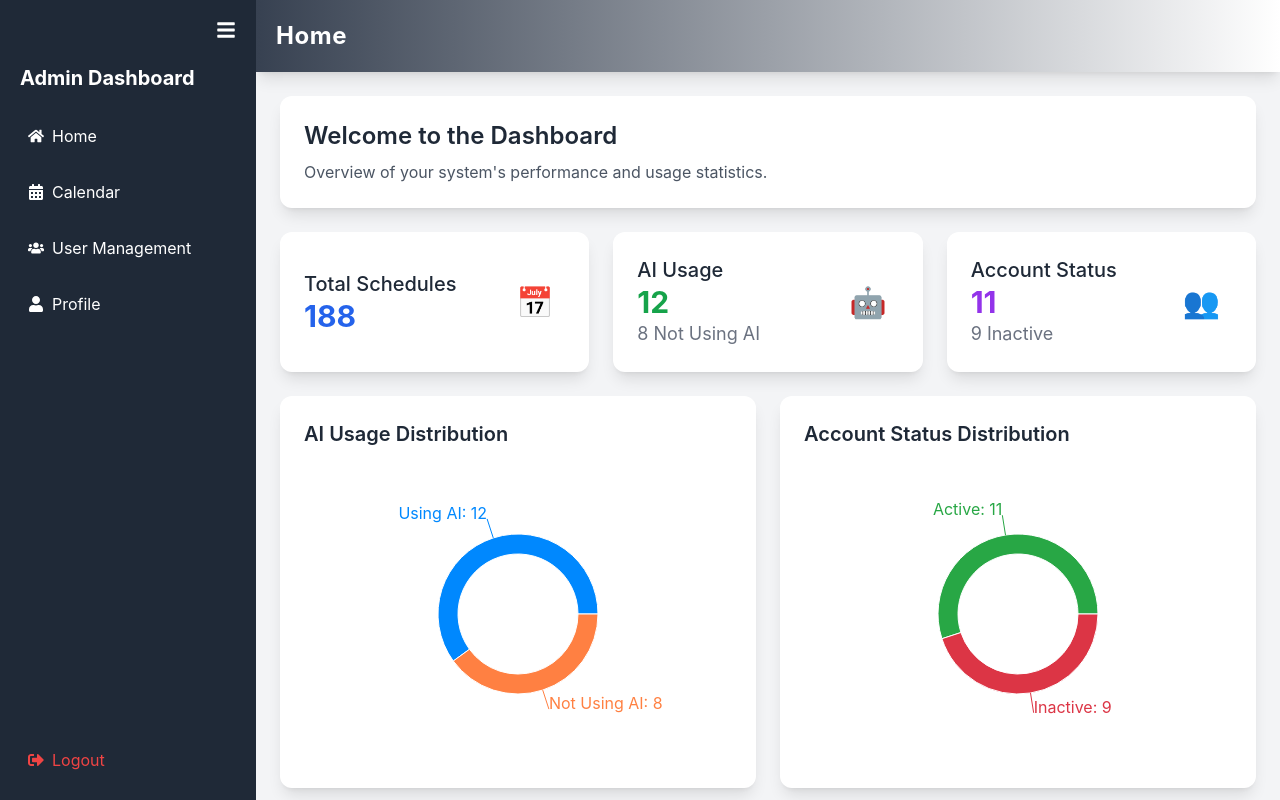
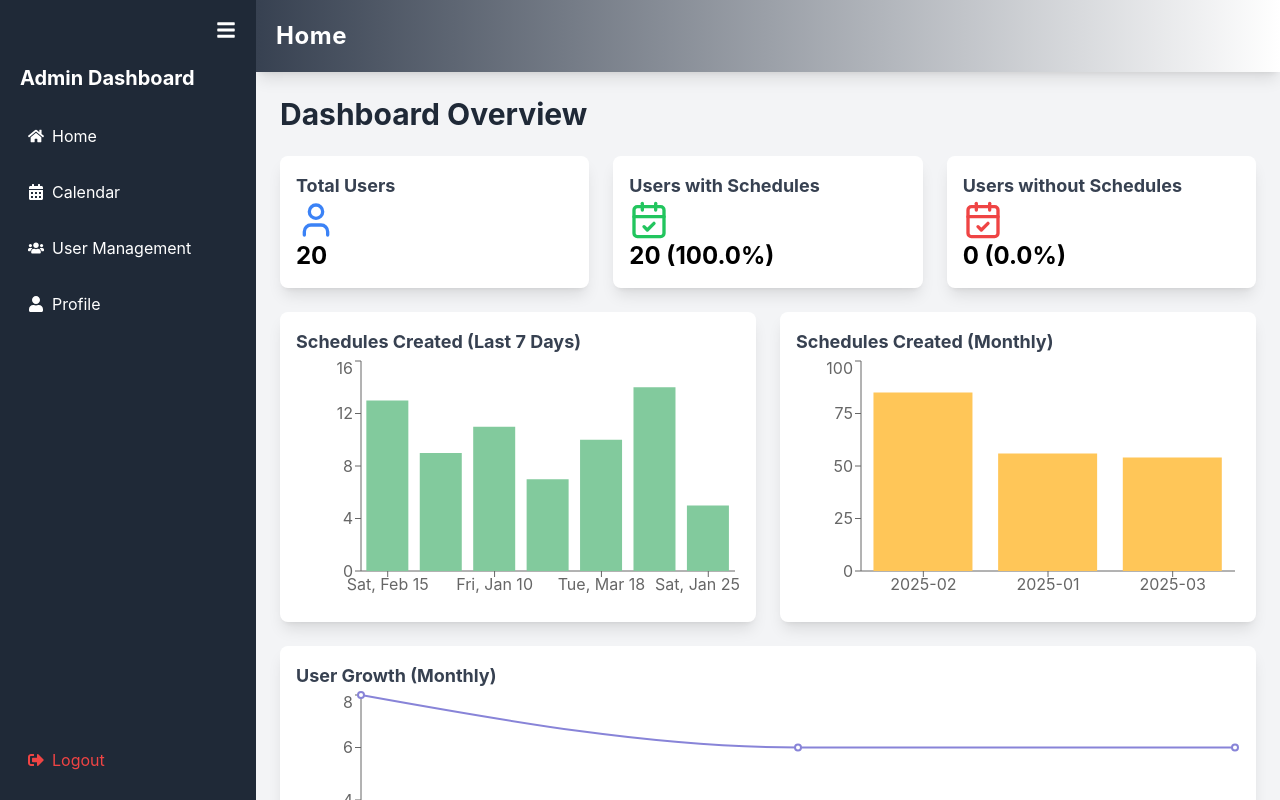
Before and after one commit to Solara-ai/WEB-SG-TM, a React (Create React App) app: page / in a window 1280 px wide. Built offline with nearby package versions, Linux system fonts and the light colour scheme.

Commit message:
update record

```diff
--- /dev/null
+++ b/src/components/ui/card.jsx
@@ -0,0 +1,9 @@
+const Card = ({ children }) => <div className="bg-white shadow-lg rounded-lg p-4">{children}</div>;
+
+const CardHeader = ({ children }) => <div className="font-bold text-lg">{children}</div>;
+
+const CardContent = ({ children }) => <div>{children}</div>;
+
+const CardTitle = ({ children }) => <h3 className="text-gray-700">{children}</h3>;
+
+export { Card, CardHeader, CardContent, CardTitle };
--- a/src/pages/Dashboard/Dashboard.jsx
+++ b/src/pages/Dashboard/Dashboard.jsx
@@ -2,49 +2,58 @@ import { useEffect, useState } from "react";
 import Sidebar from "../../components/Sidebar/Sidebar";
 import Header from "../../components/Header/Header";
 import {
-  PieChart,
-  Pie,
-  Cell,
   BarChart,
   Bar,
   XAxis,
   YAxis,
   Tooltip,
   ResponsiveContainer,
+  // PieChart,
+  // Pie,
+  // Cell,
+  LineChart,
+  Line,
 } from "recharts";
 import { motion } from "framer-motion";
-import { getUserStats } from "../../services/userService";
+import { getUserStats, usersData } from "../../services/userService";
+import { Card, CardContent, CardHeader, CardTitle } from "../../components/ui/card";
+import { User, CalendarCheck, LineChart as LineChartIcon } from "lucide-react";
+
+// const COLORS = ["#8884d8", "#82ca9d"];
 
 const Dashboard = () => {
-  const [totalSchedules, setTotalSchedules] = useState(0);
-  const [aiUsageData, setAiUsageData] = useState({ used: 0, notUsed: 0 });
-  const [accountStatusData, setAccountStatusData] = useState({
-    active: 0,
-    inactive: 0,
-  });
+  const [totalUsers, setTotalUsers] = useState(0);
+  const [usersWithSchedules, setUsersWithSchedules] = useState(0);
+  const [usersWithoutSchedules, setUsersWithoutSchedules] = useState(0);
   const [dailySchedules, setDailySchedules] = useState([]);
+  const [monthlySchedules, setMonthlySchedules] = useState([]);
+  const [userGrowth, setUserGrowth] = useState([]);
 
   useEffect(() => {
     const stats = getUserStats();
-    setTotalSchedules(stats.totalSchedules);
-    setAiUsageData(stats.aiUsage);
-    setAccountStatusData(stats.accountStatus);
+    setTotalUsers(usersData.length);
+    setUsersWithSchedules(stats.usersWithSchedules);
+    setUsersWithoutSchedules(usersData.length - stats.usersWithSchedules);
 
-    // Convert schedulesByDate to array format for the chart
-    const dailyData = Object.entries(stats.schedulesByDate)
-      .map(([date, schedules]) => ({
+    setDailySchedules(
+      Object.entries(stats.schedulesByDate).map(([date, schedules]) => ({
         day: new Date(date).toLocaleDateString("en-US", {
           weekday: "short",
           month: "short",
           day: "numeric",
         }),
         schedules,
-        fullDate: date,
+      })).slice(-7)
+    );
+
+    setMonthlySchedules(
+      Object.entries(stats.schedulesByMonth).map(([month, schedules]) => ({
+        month,
+        schedules,
       }))
-      .sort((a, b) => new Date(a.fullDate) - new Date(b.fullDate))
-      .slice(-7); // Get last 7 days
+    );
 
-    setDailySchedules(dailyData);
+    setUserGrowth(stats.userGrowthByMonth);
   }, []);
 
   return (
@@ -53,140 +62,92 @@ const Dashboard = () => {
       <div className="flex-1 flex flex-col overflow-hidden">
         <Header className="sticky top-0 z-50 bg-white shadow-xl" />
         <div className="flex-1 overflow-auto p-6 space-y-6">
-          <motion.div
-            initial={{ opacity: 0, y: -20 }}
-            animate={{ opacity: 1, y: 0 }}
-            transition={{ duration: 0.6 }}
-            className="bg-white p-6 rounded-xl shadow-lg"
-          >
-            <h2 className="text-2xl font-semibold text-gray-800">
-              Welcome to the Dashboard
-            </h2>
-            <p className="text-gray-600 mt-2">
-              Overview of your system's performance and usage statistics.
-            </p>
+          <motion.div initial={{ opacity: 0, y: -20 }} animate={{ opacity: 1, y: 0 }} transition={{ duration: 0.6 }}>
+            <h2 className="text-3xl font-bold text-gray-800">Dashboard Overview</h2>
           </motion.div>
 
           <div className="grid grid-cols-1 sm:grid-cols-2 lg:grid-cols-3 gap-6">
-            {[
-              {
-                title: "Total Schedules",
-                value: totalSchedules,
-                color: "text-blue-600",
-                icon: "📅",
-              },
-              {
-                title: "AI Usage",
-                value: aiUsageData.used,
-                extra: aiUsageData.notUsed,
-                color: "text-green-600",
-                icon: "🤖",
-              },
-              {
-                title: "Account Status",
-                value: accountStatusData.active,
-                extra: accountStatusData.inactive,
-                color: "text-purple-600",
-                icon: "👥",
-              },
-            ].map((item, idx) => (
-              <motion.div
-                key={idx}
-                initial={{ opacity: 0, scale: 0.9 }}
-                animate={{ opacity: 1, scale: 1 }}
-                transition={{ duration: 0.5, delay: idx * 0.2 }}
-                className="bg-white p-6 rounded-xl shadow-lg flex items-center justify-between hover:shadow-xl transform transition-transform hover:scale-105"
-              >
-                <div>
-                  <h3 className="text-xl font-medium text-gray-800">
-                    {item.title}
-                  </h3>
-                  <p className={`text-3xl font-bold ${item.color}`}>
-                    {item.value}
-                  </p>
-                  {item.extra !== undefined && (
-                    <p className="text-lg text-gray-500">
-                      {item.extra}{" "}
-                      {item.title === "AI Usage" ? "Not Using AI" : "Inactive"}
-                    </p>
-                  )}
-                </div>
-                <span className="p-3 text-3xl">{item.icon}</span>
-              </motion.div>
-            ))}
+            <Card>
+              <CardHeader>
+                <CardTitle>Total Users</CardTitle>
+              </CardHeader>
+              <CardContent className="flex items-center space-x-4">
+                <User className="w-10 h-10 text-blue-500" />
+                <span className="text-2xl font-bold">{totalUsers}</span>
+              </CardContent>
+            </Card>
+
+            <Card>
+              <CardHeader>
+                <CardTitle>Users with Schedules</CardTitle>
+              </CardHeader>
+              <CardContent className="flex items-center space-x-4">
+                <CalendarCheck className="w-10 h-10 text-green-500" />
+                <span className="text-2xl font-bold">{usersWithSchedules} ({((usersWithSchedules / totalUsers) * 100).toFixed(1)}%)</span>
+              </CardContent>
+            </Card>
+
+            <Card>
+              <CardHeader>
+                <CardTitle>Users without Schedules</CardTitle>
+              </CardHeader>
+              <CardContent className="flex items-center space-x-4">
+                <CalendarCheck className="w-10 h-10 text-red-500" />
+                <span className="text-2xl font-bold">{usersWithoutSchedules} ({((usersWithoutSchedules / totalUsers) * 100).toFixed(1)}%)</span>
+              </CardContent>
+            </Card>
           </div>
 
-          <div className="grid grid-cols-1 md:grid-cols-2 gap-6">
-            {[
-              {
-                title: "AI Usage Distribution",
-                data: [
-                  { name: "Using AI", value: aiUsageData.used },
-                  { name: "Not Using AI", value: aiUsageData.notUsed },
-                ],
-                colors: ["#0088FE", "#FF8042"],
-              },
-              {
-                title: "Account Status Distribution",
-                data: [
-                  { name: "Active", value: accountStatusData.active },
-                  { name: "Inactive", value: accountStatusData.inactive },
-                ],
-                colors: ["#28A745", "#DC3545"],
-              },
-            ].map((chart, idx) => (
-              <motion.div
-                key={idx}
-                initial={{ opacity: 0, x: idx % 2 === 0 ? -50 : 50 }}
-                animate={{ opacity: 1, x: 0 }}
-                transition={{ duration: 0.5 }}
-                className="bg-white p-6 rounded-xl shadow-lg"
-              >
-                <h3 className="text-xl font-semibold text-gray-800 mb-4">
-                  {chart.title}
-                </h3>
-                <ResponsiveContainer height={300}>
-                  <PieChart>
-                    <Pie
-                      data={chart.data}
-                      innerRadius={60}
-                      outerRadius={80}
-                      dataKey="value"
-                      label={({ name, value }) => `${name}: ${value}`}
-                    >
-                      {chart.colors.map((color, i) => (
-                        <Cell key={i} fill={color} />
-                      ))}
-                    </Pie>
+          <div className="grid grid-cols-1 sm:grid-cols-2 lg:grid-cols-2 gap-6">
+            <Card>
+              <CardHeader>
+                <CardTitle>Schedules Created (Last 7 Days)</CardTitle>
+              </CardHeader>
+              <CardContent>
+                <ResponsiveContainer width="100%" height={250}>
+                  <BarChart data={dailySchedules}>
+                    <XAxis dataKey="day" />
+                    <YAxis />
                     <Tooltip />
-                  </PieChart>
+                    <Bar dataKey="schedules" fill="#82ca9d" />
+                  </BarChart>
                 </ResponsiveContainer>
-              </motion.div>
-            ))}
+              </CardContent>
+            </Card>
+
+            <Card>
+              <CardHeader>
+                <CardTitle>Schedules Created (Monthly)</CardTitle>
+              </CardHeader>
+              <CardContent>
+                <ResponsiveContainer width="100%" height={250}>
+                  <BarChart data={monthlySchedules}>
+                    <XAxis dataKey="month" />
+                    <YAxis />
+                    <Tooltip />
+                    <Bar dataKey="schedules" fill="#ffc658" />
+                  </BarChart>
+                </ResponsiveContainer>
+              </CardContent>
+            </Card>
           </div>
-
-          <motion.div
-            initial={{ opacity: 0, scale: 0.95 }}
-            animate={{ opacity: 1, scale: 1 }}
-            transition={{ duration: 0.5 }}
-            className="bg-white p-6 rounded-xl shadow-lg"
-          >
-            <h3 className="text-xl font-semibold text-gray-800 mb-4">
-              Schedules Created by Date
-            </h3>
-            <ResponsiveContainer width="100%" height={300}>
-              <BarChart data={dailySchedules}>
-                <XAxis dataKey="day" />
-                <YAxis />
-                <Tooltip />
-                <Bar
-                  dataKey="schedules"
-                  fill="#82ca9d"
-                  animationDuration={500}
-                />
-              </BarChart>
-            </ResponsiveContainer>
-          </motion.div>
+          <div>
+          <Card>
+              <CardHeader>
+                <CardTitle>User Growth (Monthly)</CardTitle>
+              </CardHeader>
+              <CardContent>
+                <ResponsiveContainer width="100%" height={250}>
+                  <LineChart data={userGrowth}>
+                    <XAxis dataKey="month" />
+                    <YAxis />
+                    <Tooltip />
+                    <Line type="monotone" dataKey="growth" stroke="#8884d8" strokeWidth={2} />
+                  </LineChart>
+                </ResponsiveContainer>
+              </CardContent>
+            </Card>
+          </div>
         </div>
       </div>
     </div>
--- a/src/pages/UserManagement/UserManagement.jsx
+++ b/src/pages/UserManagement/UserManagement.jsx
@@ -4,11 +4,10 @@ import {
   FaEye,
   FaTimes,
   FaUser,
+  FaPhoneAlt,
   FaEnvelope,
-  FaCheckCircle,
   FaCalendarAlt,
   FaClipboardList,
-  FaRainbow,
 } from "react-icons/fa";
 import { motion, AnimatePresence } from "framer-motion";
 import Sidebar from "../../components/Sidebar/Sidebar";
@@ -80,10 +79,9 @@ const UserManagement = () => {
                 <tr>
                   <th className="p-3">Name</th>
                   <th className="p-3">Email</th>
-                  <th className="p-3">Status</th>
+                  <th className="p-3">Phone</th>
                   <th className="p-3">Registered Date</th>
                   <th className="p-3">Schedules Created</th>
-                  <th className="p-3">Uses AI</th>
                   <th className="p-3">Actions</th>
                 </tr>
               </thead>
@@ -101,10 +99,9 @@ const UserManagement = () => {
                       >
                         <td className="p-3">{user.name}</td>
                         <td className="p-3">{user.email}</td>
-                        <td className={`p-3 font-semibold ${user.status === "Active" ? "text-green-600" : "text-red-600"}`}>{user.status}</td>
+                        <td className="p-3">{user.phoneNumber}</td>
                         <td className="p-3">{user.registeredAt}</td>
                         <td className="p-3 text-center">{user.createdSchedules}</td>
-                        <td className={`p-3 text-center font-semibold ${user.usesAI ? "text-blue-600" : "text-gray-500"}`}>{user.usesAI ? "Yes" : "No"}</td>
                         <td className="p-3 text-center">
                           <motion.button
                             whileHover={{ scale: 1.2, backgroundColor: "#2563eb" }}
@@ -188,12 +185,8 @@ const UserManagement = () => {
                   <strong>Email:</strong> {selectedUser.email}
                 </p>
                 <p className="flex items-center gap-2">
-                  <FaCheckCircle
-                    className={`text-${
-                      selectedUser.status === "Active" ? "green" : "red"
-                    }-500`}
-                  />{" "}
-                  <strong>Status:</strong> {selectedUser.status}
+                  <FaPhoneAlt className="text-gray-500" /> <strong>Phone:</strong>{" "}
+                  {selectedUser.phoneNumber}
                 </p>
                 <p className="flex items-center gap-2">
                   <FaCalendarAlt className="text-gray-500" />{" "}
@@ -203,14 +196,6 @@ const UserManagement = () => {
                   <FaClipboardList className="text-gray-500" />{" "}
                   <strong>Schedules Created:</strong>{" "}
                   {selectedUser.createdSchedules}
-                </p>
-                <p className="flex items-center gap-2">
-                  <FaRainbow
-                    className={`text-${
-                      selectedUser.usesAI ? "blue" : "gray"
-                    }-500`}
-                  />{" "}
-                  <strong>Used AI:</strong> {selectedUser.usesAI ? "Yes" : "No"}
                 </p>
               </div>
               <div className="mt-6 flex justify-end">
--- a/src/services/userService.js
+++ b/src/services/userService.js
@@ -1,211 +1,210 @@
-// User data service to share data between components
 export const usersData = [
     {
-        id: 1,
-        name: "Nguyen Van A",
-        email: "nguyenvana@gmail.com",
-        status: "Active",
-        registeredAt: "2025-03-20",
-        createdSchedules: 15,
-        usesAI: true,
+        "id": 6,
+        "name": "Pham Minh F",
+        "email": "phamminhf@gmail.com",
+        "phoneNumber": "0981234567",
+        "registeredAt": "2025-02-10",
+        "createdSchedules": 5
     },
     {
-        id: 2,
-        name: "Tran Thi B",
-        email: "tranthib@gmail.com",
-        status: "Inactive",
-        registeredAt: "2025-03-20",
-        createdSchedules: 8,
-        usesAI: true,
+        "id": 7,
+        "name": "Dang Thi G",
+        "email": "dangthig@gmail.com",
+        "phoneNumber": "0923456789",
+        "registeredAt": "2025-01-22",
+        "createdSchedules": 10
     },
     {
-        id: 3,
-        name: "Le Duc C",
-        email: "leducc@gmail.com",
-        status: "Active",
-        registeredAt: "2025-03-20",
-        createdSchedules: 7,
-        usesAI: false,
+        "id": 8,
+        "name": "Bui Van H",
+        "email": "buivanh@gmail.com",
+        "phoneNumber": "0918765432",
+        "registeredAt": "2025-02-28",
+        "createdSchedules": 14
     },
     {
-        id: 4,
-        name: "Ha Thi D",
-        email: "hathid@gmail.com",
-        status: "Active",
-        registeredAt: "2025-03-20",
-        createdSchedules: 9,
-        usesAI: true,
+        "id": 9,
+        "name": "Hoang Thi I",
+        "email": "hoangthii@gmail.com",
+        "phoneNumber": "0932109876",
+        "registeredAt": "2025-03-05",
+        "createdSchedules": 6
     },
     {
-        id: 5,
-        name: "Vu Van E",
-        email: "vuvane@gmail.com",
-        status: "Inactive",
-        registeredAt: "2025-03-20",
-        createdSchedules: 12,
-        usesAI: true,
+        "id": 10,
+        "name": "Nguyen Van J",
+        "email": "nguyenvanj@gmail.com",
+        "phoneNumber": "0975432109",
+        "registeredAt": "2025-02-18",
+        "createdSchedules": 13
     },
     {
-        id: 6,
-        name: "Pham Van F",
-        email: "phamvanf@gmail.com",
-        status: "Active",
-        registeredAt: "2025-03-21",
-        createdSchedules: 5,
-        usesAI: false,
+        "id": 11,
+        "name": "Le Thi K",
+        "email": "lethik@gmail.com",
+        "phoneNumber": "0956784321",
+        "registeredAt": "2025-01-15",
+        "createdSchedules": 9
     },
     {
-        id: 7,
-        name: "Hoang Thi G",
-        email: "hoangthig@gmail.com",
-        status: "Inactive",
-        registeredAt: "2025-03-22",
-        createdSchedules: 11,
-        usesAI: true,
+        "id": 12,
+        "name": "Trinh Van L",
+        "email": "trinhvanl@gmail.com",
+        "phoneNumber": "0902345678",
+        "registeredAt": "2025-03-02",
+        "createdSchedules": 11
     },
     {
-        id: 8,
-        name: "Dang Minh H",
-        email: "dangminhh@gmail.com",
-        status: "Active",
-        registeredAt: "2025-03-23",
-        createdSchedules: 14,
-        usesAI: false,
+        "id": 13,
+        "name": "Dao Thi M",
+        "email": "daothim@gmail.com",
+        "phoneNumber": "0919876543",
+        "registeredAt": "2025-02-07",
+        "createdSchedules": 7
     },
     {
-        id: 9,
-        name: "Bui Van I",
-        email: "buivani@gmail.com",
-        status: "Inactive",
-        registeredAt: "2025-03-24",
-        createdSchedules: 6,
-        usesAI: true,
+        "id": 14,
+        "name": "Luong Van N",
+        "email": "luongvann@gmail.com",
+        "phoneNumber": "0936543210",
+        "registeredAt": "2025-01-30",
+        "createdSchedules": 15
     },
     {
-        id: 10,
-        name: "Nguyen Thi J",
-        email: "nguyenthij@gmail.com",
-        status: "Active",
-        registeredAt: "2025-03-25",
-        createdSchedules: 9,
-        usesAI: false,
+        "id": 15,
+        "name": "Vu Thi O",
+        "email": "vuthio@gmail.com",
+        "phoneNumber": "0978765432",
+        "registeredAt": "2025-03-10",
+        "createdSchedules": 8
     },
     {
-        id: 11,
-        name: "Tran Van K",
-        email: "tranvank@gmail.com",
-        status: "Inactive",
-        registeredAt: "2025-03-26",
-        createdSchedules: 10,
-        usesAI: true,
+        "id": 16,
+        "name": "Phan Van P",
+        "email": "phanvanp@gmail.com",
+        "phoneNumber": "0987651234",
+        "registeredAt": "2025-02-12",
+        "createdSchedules": 12
     },
     {
-        id: 12,
-        name: "Le Thi L",
-        email: "lethil@gmail.com",
-        status: "Active",
-        registeredAt: "2025-03-27",
-        createdSchedules: 7,
-        usesAI: true,
+        "id": 17,
+        "name": "Ho Thi Q",
+        "email": "hothiq@gmail.com",
+        "phoneNumber": "0912348765",
+        "registeredAt": "2025-03-08",
+        "createdSchedules": 10
     },
     {
-        id: 13,
-        name: "Pham Duc M",
-        email: "phamducm@gmail.com",
-        status: "Inactive",
-        registeredAt: "2025-03-28",
-        createdSchedules: 12,
-        usesAI: false,
+        "id": 18,
+        "name": "Dinh Van R",
+        "email": "dinhvanr@gmail.com",
+        "phoneNumber": "0923459876",
+        "registeredAt": "2025-01-28",
+        "createdSchedules": 6
     },
     {
-        id: 14,
-        name: "Dang Thi N",
-        email: "dangthin@gmail.com",
-        status: "Active",
-        registeredAt: "2025-03-29",
-        createdSchedules: 5,
-        usesAI: true,
+        "id": 19,
+        "name": "Nguyen Thi S",
+        "email": "nguyenthis@gmail.com",
+        "phoneNumber": "0934567890",
+        "registeredAt": "2025-02-15",
+        "createdSchedules": 13
     },
     {
-        id: 15,
-        name: "Bui Van O",
-        email: "buivano@gmail.com",
-        status: "Inactive",
-        registeredAt: "2025-03-30",
-        createdSchedules: 14,
-        usesAI: false,
+        "id": 20,
+        "name": "Lam Van T",
+        "email": "lamvant@gmail.com",
+        "phoneNumber": "0967890123",
+        "registeredAt": "2025-03-12",
+        "createdSchedules": 9
     },
     {
-        id: 16,
-        name: "Hoang Duc P",
-        email: "hoangducp@gmail.com",
-        status: "Active",
-        registeredAt: "2025-03-31",
-        createdSchedules: 6,
-        usesAI: true,
+        "id": 21,
+        "name": "Tran Thi U",
+        "email": "tranthiu@gmail.com",
+        "phoneNumber": "0976540987",
+        "registeredAt": "2025-01-10",
+        "createdSchedules": 11
     },
     {
-        id: 17,
-        name: "Nguyen Thi Q",
-        email: "nguyenthiq@gmail.com",
-        status: "Inactive",
-        registeredAt: "2025-04-01",
-        createdSchedules: 8,
-        usesAI: true,
+        "id": 22,
+        "name": "Nguyen Van V",
+        "email": "nguyenvanv@gmail.com",
+        "phoneNumber": "0981203948",
+        "registeredAt": "2025-02-05",
+        "createdSchedules": 7
     },
     {
-        id: 18,
-        name: "Tran Van R",
-        email: "tranvanr@gmail.com",
-        status: "Active",
-        registeredAt: "2025-04-02",
-        createdSchedules: 10,
-        usesAI: false,
+        "id": 23,
+        "name": "Do Thi W",
+        "email": "dothiw@gmail.com",
+        "phoneNumber": "0912039485",
+        "registeredAt": "2025-03-18",
+        "createdSchedules": 10
     },
     {
-        id: 19,
-        name: "Le Thi S",
-        email: "lethis@gmail.com",
-        status: "Inactive",
-        registeredAt: "2025-04-03",
-        createdSchedules: 7,
-        usesAI: true,
+        "id": 24,
+        "name": "Pham Van X",
+        "email": "phamvanx@gmail.com",
+        "phoneNumber": "0923450129",
+        "registeredAt": "2025-02-22",
+        "createdSchedules": 14
     },
     {
-        id: 20,
-        name: "Pham Van T",
-        email: "phamvant@gmail.com",
-        status: "Active",
-        registeredAt: "2025-04-04",
-        createdSchedules: 13,
-        usesAI: false,
+        "id": 25,
+        "name": "Vu Thi Y",
+        "email": "vuthiy@gmail.com",
+        "phoneNumber": "0938765432",
+        "registeredAt": "2025-01-25",
+        "createdSchedules": 5
     }
 ];
 
 export const getUserStats = () => {
-    const totalSchedules = usersData.reduce((acc, user) => acc + user.createdSchedules, 0);
-    const aiUsers = usersData.filter(user => user.usesAI).length;
-    const activeUsers = usersData.filter(user => user.status === "Active").length;
+    const today = new Date();
+    const oneWeekAgo = new Date(today);
+    oneWeekAgo.setDate(today.getDate() - 7);
+    const oneMonthAgo = new Date(today);
+    oneMonthAgo.setMonth(today.getMonth() - 1);
 
-    const schedulesByDate = usersData.reduce((acc, user) => {
-      const date = user.registeredAt;
-      if (!acc[date]) {
-        acc[date] = 0;
+    const totalUsers = usersData.length;
+    const usersWithSchedules = usersData.filter(user => user.createdSchedules > 0).length;
+    const usersWithoutSchedules = totalUsers - usersWithSchedules;
+
+    const schedulesByDate = {};
+    const schedulesByMonth = {};
+    const userGrowthByMonth = {};
+
+    usersData.forEach(user => {
+        const registeredDate = new Date(user.registeredAt);
+        const monthKey = `${registeredDate.getFullYear()}-${String(registeredDate.getMonth() + 1).padStart(2, '0')}`;
+
+        // Tính số lịch trình theo ngày
+        if (!schedulesByDate[user.registeredAt]) {
+            schedulesByDate[user.registeredAt] = 0;
         }
-      acc[date] += user.createdSchedules;
-      return acc;
-    }, {});
+        schedulesByDate[user.registeredAt] += user.createdSchedules;
+
+        // Tính số lịch trình theo tháng
+        if (!schedulesByMonth[monthKey]) {
+            schedulesByMonth[monthKey] = 0;
+        }
+        schedulesByMonth[monthKey] += user.createdSchedules;
+
+        // Tính tăng trưởng người dùng theo tháng
+        if (!userGrowthByMonth[monthKey]) {
+            userGrowthByMonth[monthKey] = 0;
+        }
+        userGrowthByMonth[monthKey]++;
+    });
 
     return {
-      totalSchedules,
-      aiUsage: {
-        used: aiUsers,
-        notUsed: usersData.length - aiUsers
-      },
-      accountStatus: {
-        active: activeUsers,
-        inactive: usersData.length - activeUsers
-      },
-      schedulesByDate
+        totalUsers,
+        usersWithSchedules,
+        usersWithoutSchedules,
+        schedulesByDate,
+        schedulesByMonth,
+        userGrowthByMonth: Object.entries(userGrowthByMonth).map(([month, growth]) => ({ month, growth })),
     };
 };
```
Lines whose indentation alone changed are shown as unchanged.
